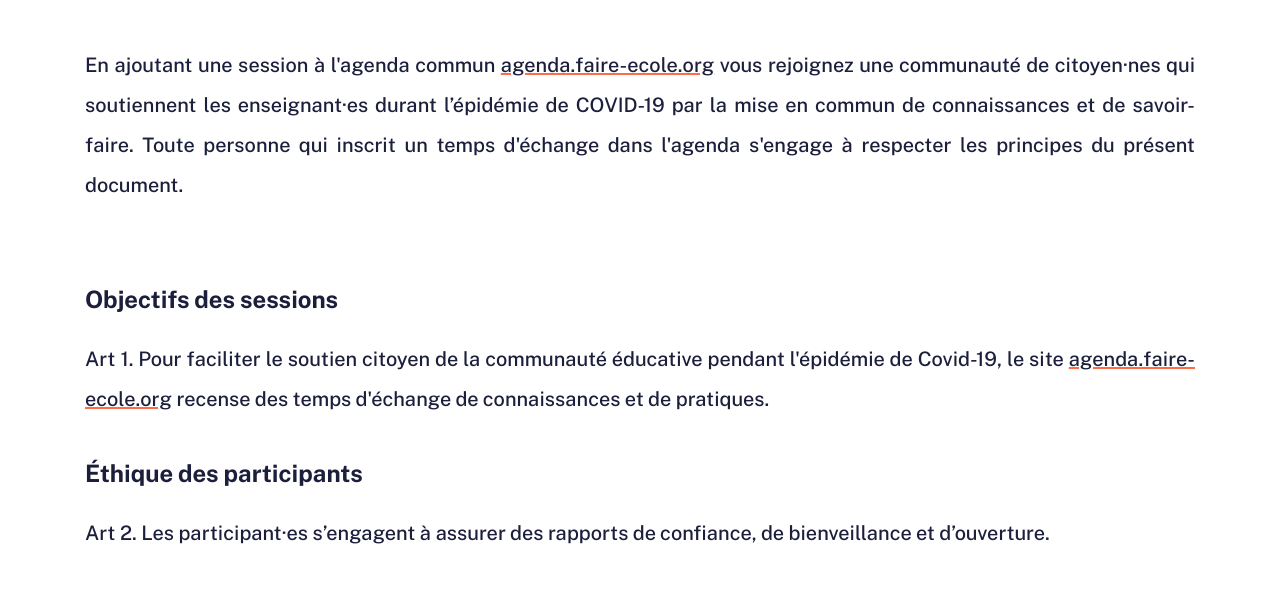
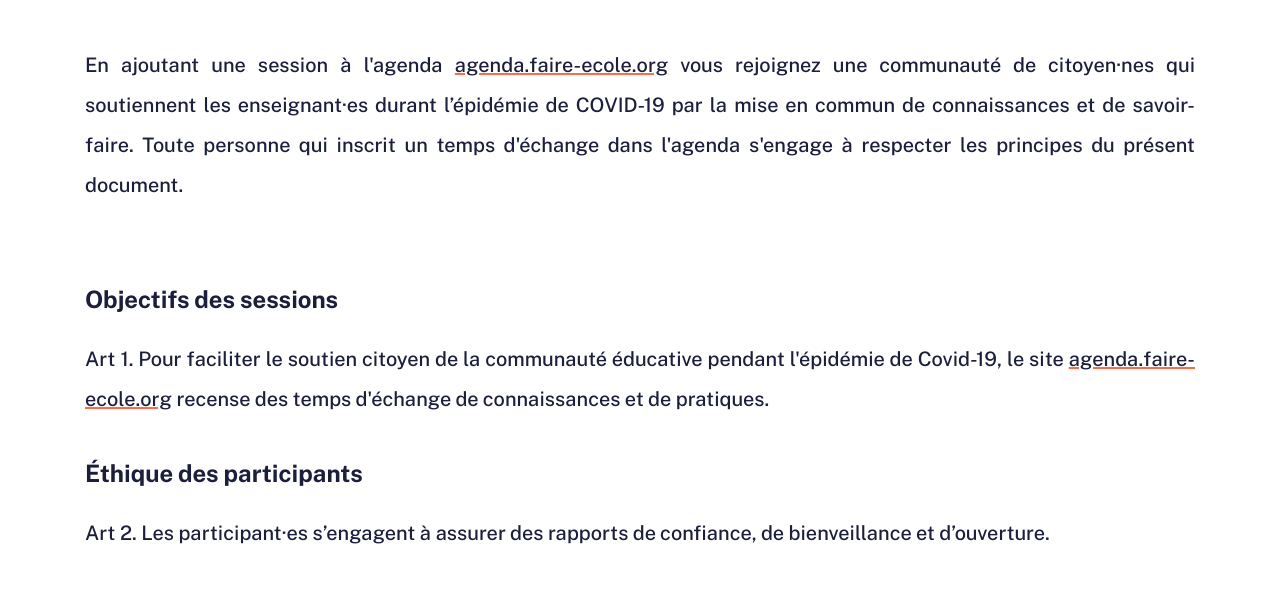
Before and after one commit to Continuite-Pedagogique/calendrier, a plain HTML site: page charte-contributeurs.html in a window 1280 px wide. Shown: the part 181-771 px from the top of the page. Drawn offline with nearby package versions, Linux system fonts and the light colour scheme.

Commit message:
Update charte-contributeurs.html

```diff
--- a/charte-contributeurs.html
+++ b/charte-contributeurs.html
@@ -88,7 +88,7 @@
     <main class="container legal">
       <h1 class="text-center my-5">Charte des contributeurs</h1>
       <p>
-        En ajoutant une session à l'agenda commun <a href="https://agenda.faire-ecole.org">agenda.faire-ecole.org</a> vous rejoignez une communauté de citoyen·nes qui soutiennent les enseignant·es durant l’épidémie de COVID-19 par la mise en commun de connaissances et de savoir-faire. Toute personne qui inscrit un temps d'échange dans l'agenda s'engage à respecter les principes du présent document. <br><br>
+        En ajoutant une session à l'agenda <a href="https://agenda.faire-ecole.org">agenda.faire-ecole.org</a> vous rejoignez une communauté de citoyen·nes qui soutiennent les enseignant·es durant l’épidémie de COVID-19 par la mise en commun de connaissances et de savoir-faire. Toute personne qui inscrit un temps d'échange dans l'agenda s'engage à respecter les principes du présent document. <br><br>
       </p>
       <h4>Objectifs des sessions</h4>
       <p>
```
